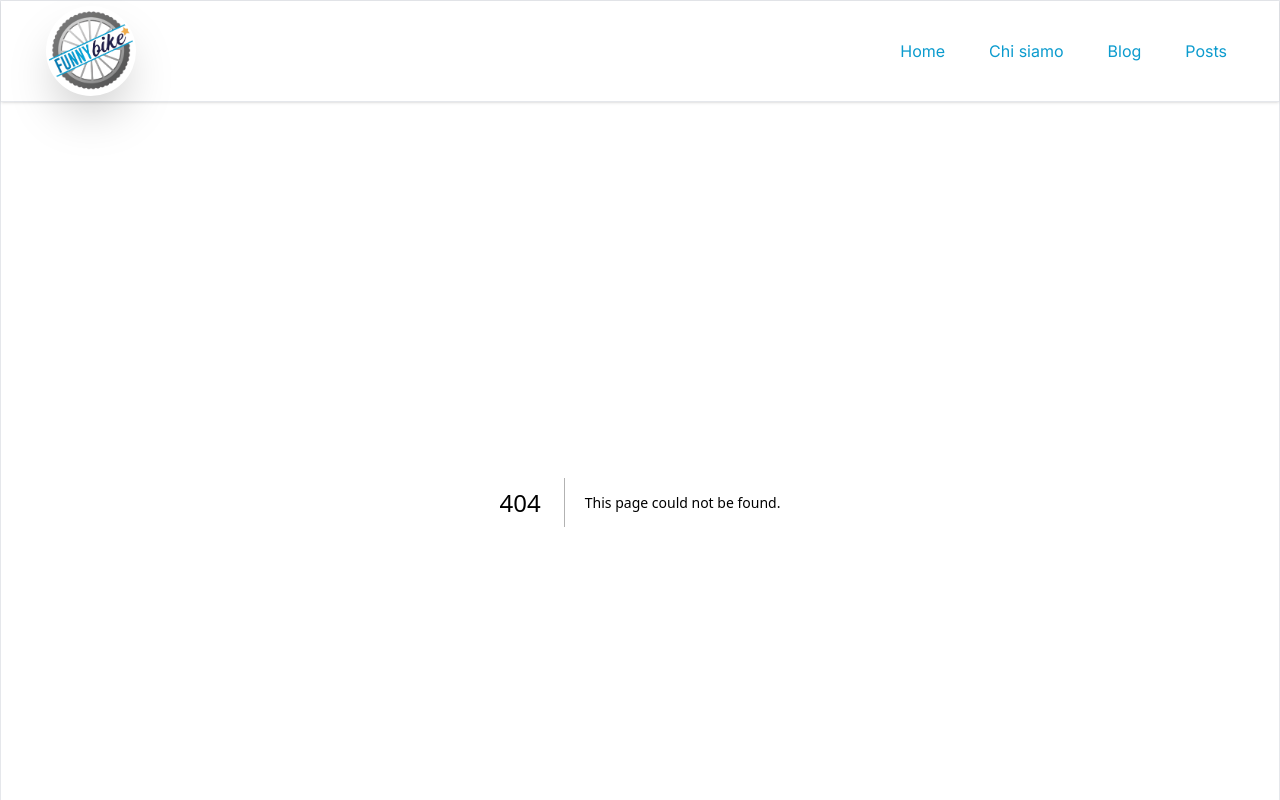
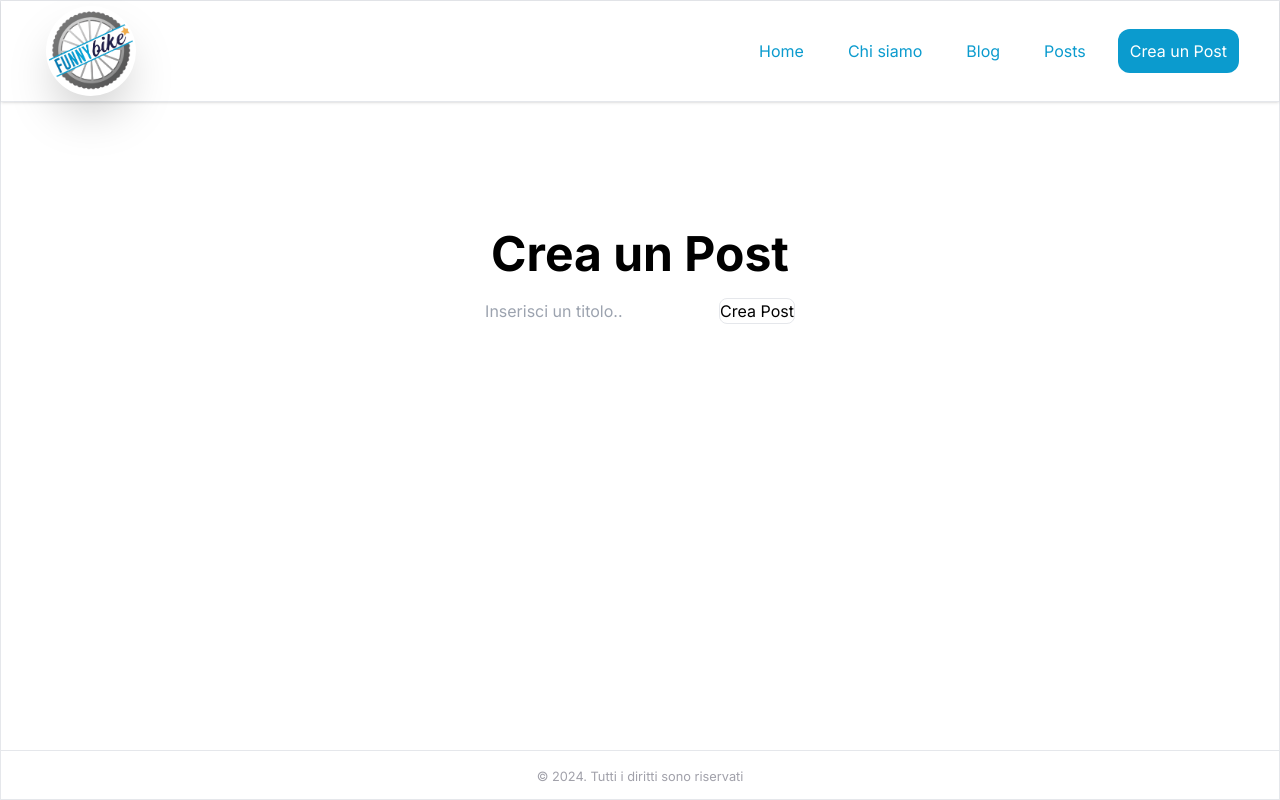
Before and after one commit to Giorgio-g97/FunnyBike-Blog, a Next.js app: page /create-post in a window 1280 px wide. Before the commit this address had no page. Shown: the top 800 px of the page. Built offline with nearby package versions, Linux system fonts and the light colour scheme.

Commit message:
Start create-post

```diff
--- /dev/null
+++ b/src/app/create-post/page.tsx
@@ -0,0 +1,11 @@
+export default function CreatePost(){
+    return (
+        <main className="text-center pt-32 px-10 flex flex-col gap-5">
+            <h1 className="text-5xl font-bold">Crea un Post</h1>
+        <form >
+            <input type="text" placeholder="Inserisci un titolo.." />
+            <button className="border rounded-lg">Crea Post</button>
+        </form>
+        </main>
+    )
+}
--- a/src/components/Navbar.tsx
+++ b/src/components/Navbar.tsx
@@ -19,6 +19,10 @@ const navLinks = [
     {
         name: "Posts",
         path: "/posts"
+    },
+    {
+        name: "Crea un Post",
+        path: "/create-post"
     }
 ]
 
```
Also changed, not shown: 1 other file (tests, documents, lock files or other folders).
